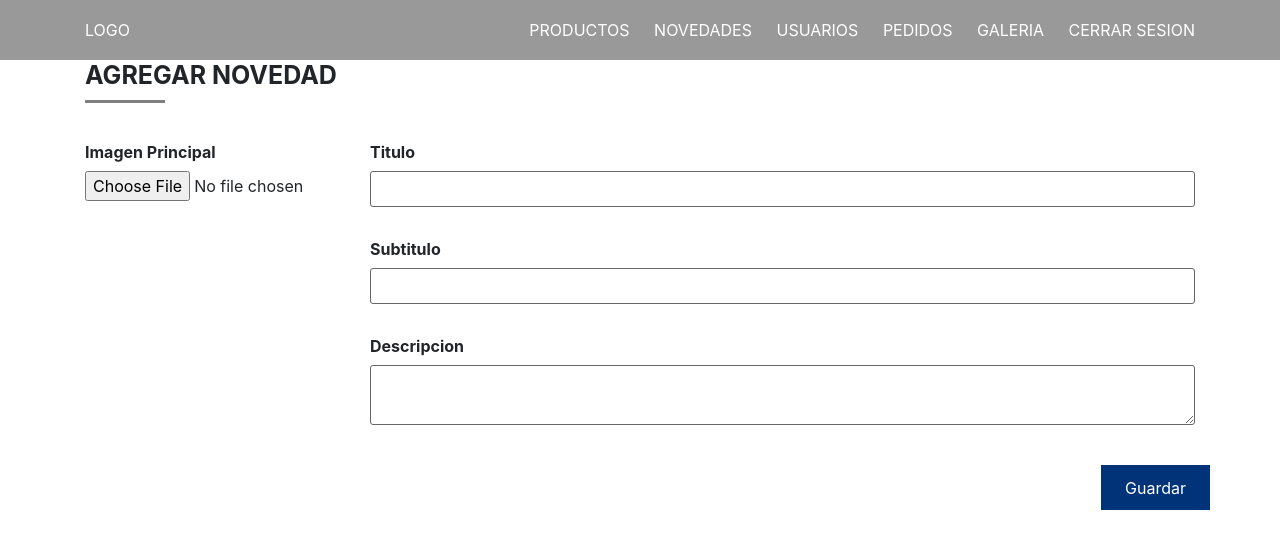
After one commit to jesismaelv/TiendaEnLinea, a PHP site: page /admin/registrar_novedad.php in a window 1280 px wide. The commit adds this page. Shown: the top 549 px of the page. Run offline with PHP 8.4, Linux system fonts and the light colour scheme.

Commit message:
registar novedades y registrar usuario

```diff
--- a/app/admin/estructura/funciones.php
+++ b/app/admin/estructura/funciones.php
@@ -34,7 +34,6 @@
     }
     $bd->close();
   }
-
 
   function registrar_producto($data) {
     $bd = mysqli_connect("db","root","root", "main");
@@ -94,6 +93,38 @@
     return $result;
   }
 
+  function registrar_novedad($data) {
+    $bd = mysqli_connect("db","root","root", "main");
+    $titulo = $data['titulo'];
+    $subtitulo = $data['subtitulo'];
+    $descripcion = $data['descripcion'];
+
+    $query = "INSERT INTO novedades ( titulo, subtitulo, descripcion)
+      VALUES ( '$titulo', '$subtitulo', '$descripcion')";
+    $result = $bd->query($query);
+
+    $id = $bd->insert_id;
+    if( $_FILES['imagen']["tmp_name"] != "" ) {
+      $index = 'imagen';
+      $nombre = 'principal';
+      $camino = "../img/novedades/" . $id . "/";
+      $status = subir_imagen($index, $nombre, $camino);
+      if( $status['exito'] ) {
+        $camino = $status['camino'];
+        $camino = str_replace( '../', '', $camino);
+        $query = "UPDATE novedades SET imagen = '$camino' WHERE id = '$id'";
+        $error['imagen'] = $bd->query($query);
+      }
+      else {
+        $error['imagen'] = 'No se pudo subir la imagen.';
+      }
+    }
+
+    $bd->close();
+
+    return $result;
+  }
+
   function subir_imagen($index, $nombre, $camino) {
     $name = basename($_FILES[$index]["name"]);
     $tipo = strtolower(pathinfo($name,PATHINFO_EXTENSION));
--- /dev/null
+++ b/app/admin/registrar_novedad.php
@@ -0,0 +1,67 @@
+<?php
+  $page_title = "Registrar Novedades";
+  include('estructura/cabecera.php');
+
+  if($_POST!=NULL) {
+    if( registrar_novedad($_POST) === true ) {
+      aviso("Se ha registrado la novedad.");
+    }
+    else {
+      aviso("La novedad no se pudo registrar. Inténtalo de nuevo.");
+    }
+  }
+
+?>
+
+<main class="admin-page registrar-producto-page">
+  <div class="container">
+    <h1> Agregar novedad </h1>
+
+    <form action="registrar_novedad.php" method="post" enctype="multipart/form-data">
+      <div class="row">
+        <div class="col-12 col-md-3">
+
+          <div class="input-group">
+            <label> Imagen Principal </label>
+            <input type="file" name="imagen" id="fileToUpload" accept="image/png, image/jpeg">
+          </div>
+
+        </div>
+
+        <div class="col-12 col-md-9">
+
+          <div class="row">
+            <div class="col-12">
+              <div class="input-group">
+                <label> Titulo </label>
+                <input type="text" name="titulo" >
+              </div>
+            </div>
+
+            <div class="col-12">
+              <div class="input-group">
+                <label> Subtitulo </label>
+                <input type="text" name="subtitulo" >
+              </div>
+            </div>
+
+            <div class="col-12">
+              <div class="input-group">
+                <label> Descripcion </label>
+                <textarea name="descripcion"></textarea>
+              </div>
+            </div>
+
+          <div class="alinear-derecha">
+            <button class="boton boton-important"> Guardar </button>
+          </div>
+        </div>
+      </div>
+    </form>
+
+  </div>
+</main>
+
+<?php
+  include('estructura/pie.php');
+?>
--- a/app/css/admin.css
+++ b/app/css/admin.css
@@ -27,6 +27,8 @@ h1 {
     left: 0px; }
 
 .alinear-derecha {
+  display: block;
+  width: 100%;
   text-align: right; }
   .alinear-derecha *:last-child {
     margin-right: 0px; }
--- a/app/css/admin.scss
+++ b/app/css/admin.scss
@@ -36,6 +36,8 @@ h1 {
 }
 
 .alinear-derecha {
+  display: block;
+  width: 100%;
   text-align: right;
 
   *:last-child {
--- a/app/css/estilos.css
+++ b/app/css/estilos.css
@@ -27,6 +27,8 @@ h1 {
     left: 0px; }
 
 .alinear-derecha {
+  display: block;
+  width: 100%;
   text-align: right; }
   .alinear-derecha *:last-child {
     margin-right: 0px; }
```
Also changed, not shown: app/admin/registrar_usuario.php (renamed from app/admin/registrar_producto.php, +4 -5 lines), 2 other files.
